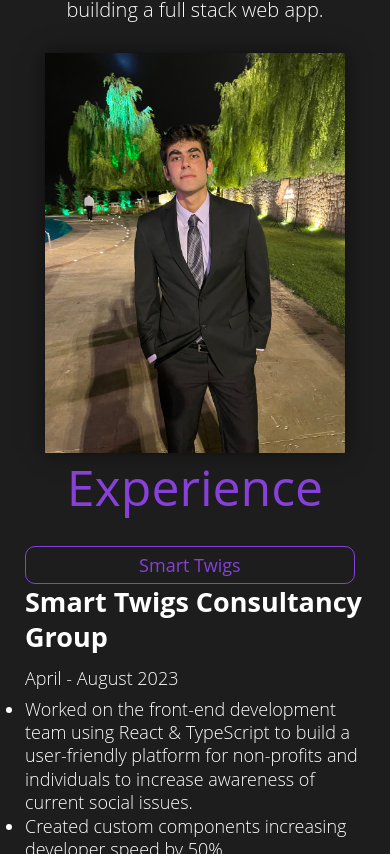
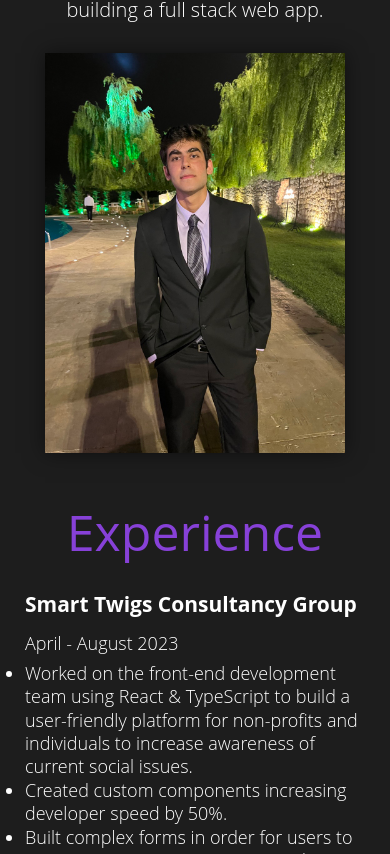
Before and after one commit to Salam-Aboul-Hosn/Salam-PersonalPortfolio, a React (Create React App) app: page / in a window 390 px wide. Shown: the part 1560-2414 px from the top of the page. Built offline with nearby package versions, Linux system fonts and the light colour scheme.

Commit message:
mobile changes

```diff
--- a/src/styles/components/About.module.css
+++ b/src/styles/components/About.module.css
@@ -29,6 +29,7 @@
 
   .flexItemImg {
     padding: 0;
+    margin-bottom: 45px;
   }
 }
 
--- a/src/styles/components/Experience.module.css
+++ b/src/styles/components/Experience.module.css
@@ -7,6 +7,15 @@
   .container {
     flex-direction: column;
     padding: 10px;
+  }
+  .btn {
+    margin-left: 15px;
+    margin-bottom: 18px;
+    margin-right: 15px;
+    display: none !important;
+  }
+  .jobNameHeader {
+    font-size: 21px;
   }
 }
 
```
